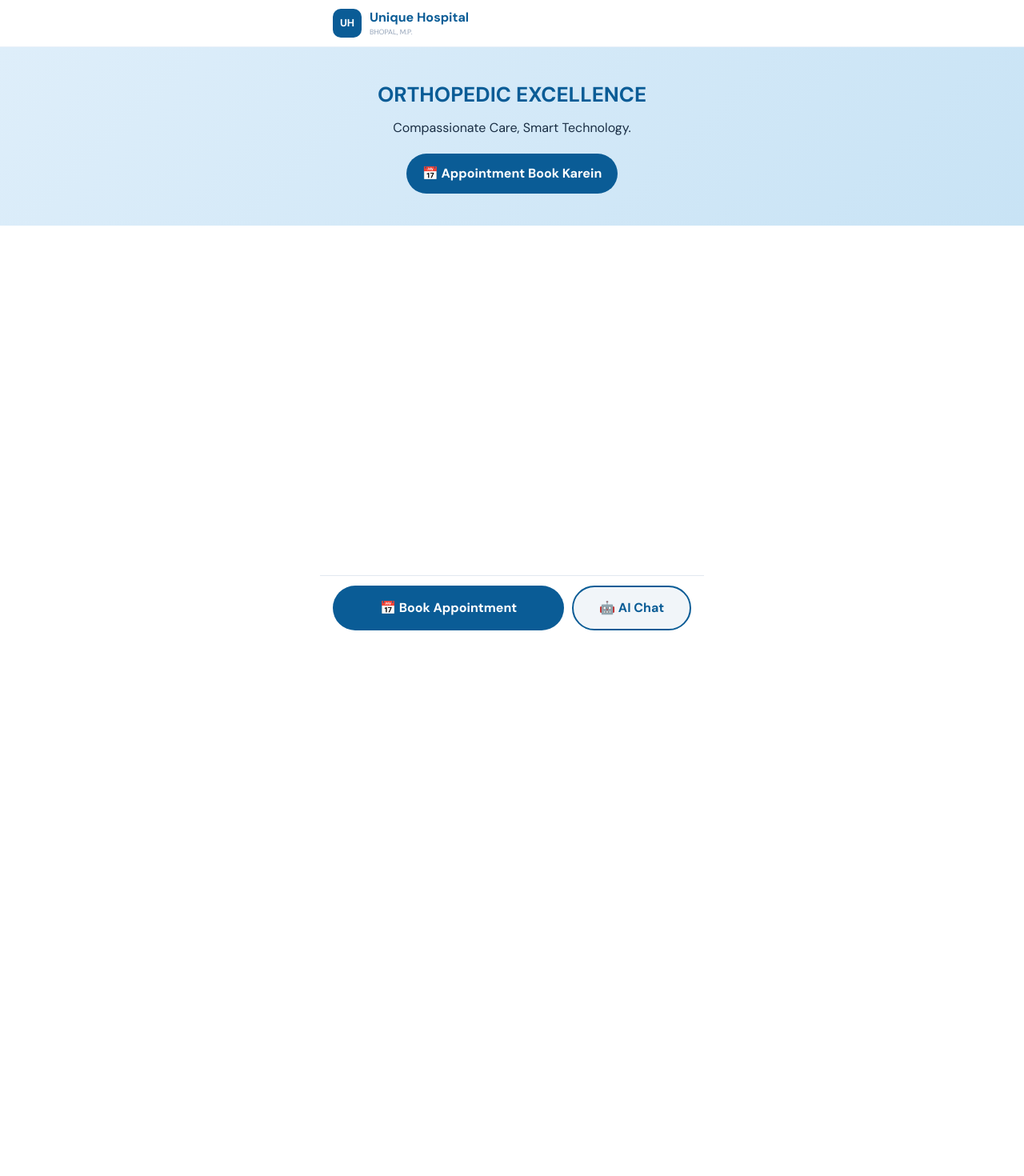
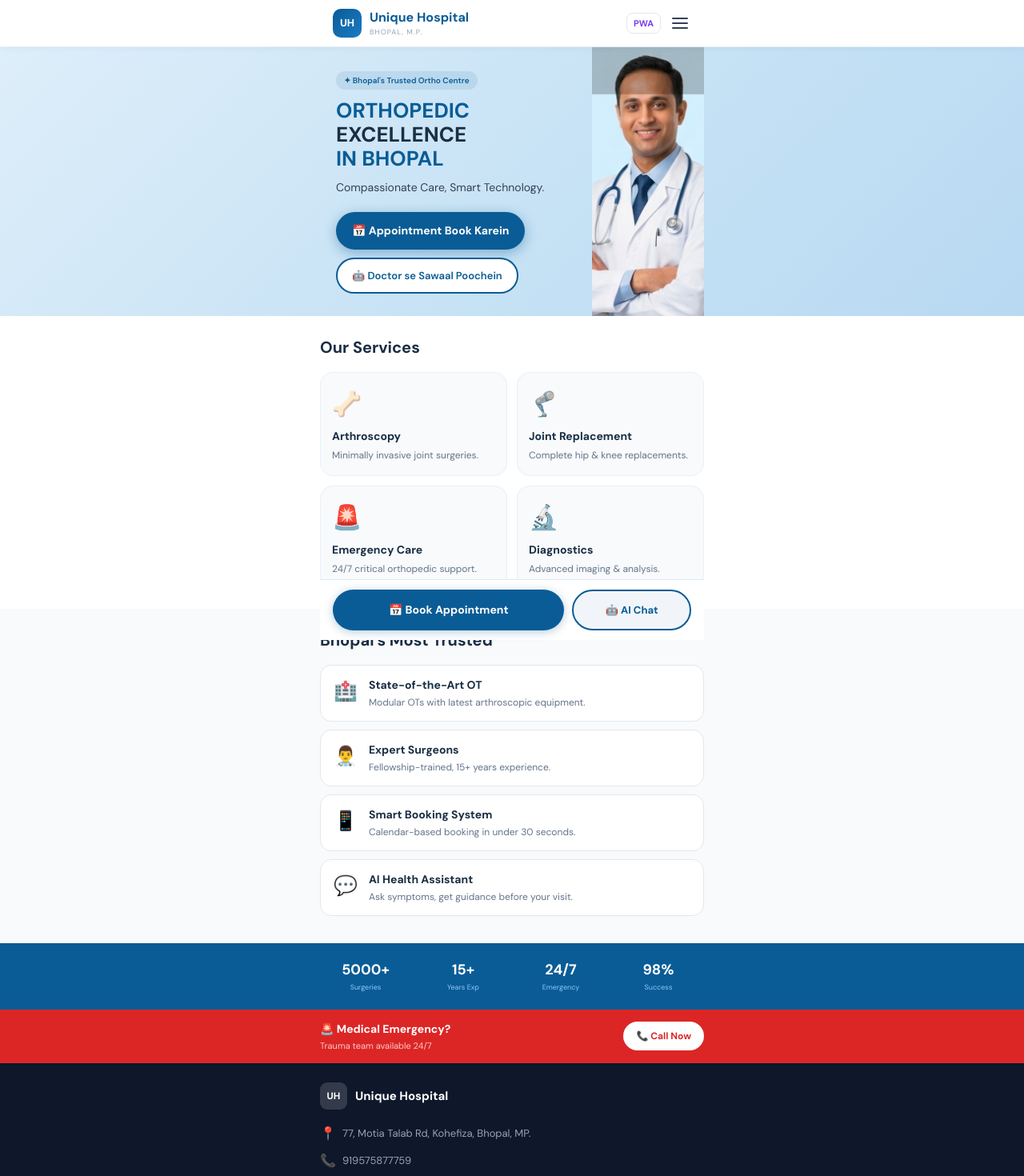
Before and after one commit to muahshi/unique-hospital, a Next.js app in the folder frontend/: page / in a window 1280 px wide. Shown: the top 1470 px of the page at 80% size. Before the commit the page ends 800 px from the top, so only its background shows below. Built offline with nearby package versions, Linux system fonts and the light colour scheme.

Commit message:
Update page.tsx

```diff
--- a/frontend/src/app/page.tsx
+++ b/frontend/src/app/page.tsx
@@ -1,27 +1,26 @@
 "use client";
 import { useState } from "react";
 
-// --- COMPONENTS DEFINED LOCALLY (No imports needed) ---
-
+// --- COMPONENTS INLINED TO FIX BUILD ERROR ---
 const EasyBooking = ({ onClose }: { onClose: () => void }) => (
-  <div style={{ position: "fixed", inset: 0, background: "white", zIndex: 100, padding: 20 }}>
-    <button onClick={onClose} style={{ marginBottom: 20 }}>⬅️ Back</button>
-    <h2 style={{ fontSize: 24, fontWeight: 800 }}>Booking Form</h2>
-    <p>5-Step Booking UI yahan build karein...</p>
+  <div style={{ position: "fixed", inset: 0, background: "#fff", zIndex: 1000, padding: 20 }}>
+    <button onClick={onClose} style={{ marginBottom: 20, cursor: 'pointer' }}>⬅️ Back</button>
+    <h2 style={{ fontSize: 24, fontWeight: 800 }}>Easy Booking</h2>
+    <p>Booking logic yahan ayega...</p>
   </div>
 );
 
 const AIChat = ({ onClose }: { onClose: () => void }) => (
-  <div style={{ position: "fixed", inset: 0, background: "#f8fafc", zIndex: 100, padding: 20 }}>
-    <button onClick={onClose} style={{ marginBottom: 20 }}>⬅️ Back</button>
-    <h2 style={{ fontSize: 24, fontWeight: 800 }}>AI Assistant</h2>
-    <p>Chat logic yahan build karein...</p>
+  <div style={{ position: "fixed", inset: 0, background: "#f8fafc", zIndex: 1000, padding: 20 }}>
+    <button onClick={onClose} style={{ marginBottom: 20, cursor: 'pointer' }}>⬅️ Back</button>
+    <h2 style={{ fontSize: 24, fontWeight: 800 }}>AI Chat</h2>
+    <p>Chat logic yahan ayega...</p>
   </div>
 );
 
-// --- MAIN HOME PAGE ---
-
+// --- MAIN PAGE CODE ---
 const PHONE   = "919575877759";
+const WA_URL  = `https://wa.me/${PHONE}?text=${encodeURIComponent("Namaste! Mujhe appointment book karni hai.")}`;
 const MAPS_URL= "https://maps.google.com/?q=Unique+Hospital+77+Motia+Talab+Rd+Kohefiza+Bhopal";
 
 const services = [
@@ -43,37 +42,159 @@ export default function Home() {
       {chatOpen    && <AIChat      onClose={() => setChatOpen(false)} />}
 
       {/* NAVBAR */}
-      <nav style={{ position:"sticky", top:0, zIndex:50, background:"#fff", borderBottom:"1px solid #e8f0f8" }}>
+      <nav style={{ position:"sticky", top:0, zIndex:50, background:"#fff", borderBottom:"1px solid #e8f0f8", boxShadow:"0 1px 8px rgba(10,92,150,0.06)" }}>
         <div style={{ maxWidth:480, margin:"0 auto", padding:"0 16px", height:58, display:"flex", alignItems:"center", justifyContent:"space-between" }}>
           <div style={{ display:"flex", alignItems:"center", gap:10 }}>
-            <div style={{ width:36, height:36, borderRadius:10, background:"#0A5C96", display:"flex", alignItems:"center", justifyContent:"center", color:"#fff", fontWeight:800, fontSize:13 }}>UH</div>
+            <div style={{ width:36, height:36, borderRadius:10, background:"linear-gradient(135deg,#0A5C96,#1a7bc4)", display:"flex", alignItems:"center", justifyContent:"center", color:"#fff", fontWeight:800, fontSize:13 }}>UH</div>
             <div>
               <div style={{ fontWeight:700, color:"#0A5C96", fontSize:16 }}>Unique Hospital</div>
-              <div style={{ fontSize:9, color:"#94a3b8", textTransform:"uppercase" }}>Bhopal, M.P.</div>
+              <div style={{ fontSize:9, color:"#94a3b8", letterSpacing:"0.12em", textTransform:"uppercase" }}>Bhopal, M.P.</div>
+            </div>
+          </div>
+          <div style={{ display:"flex", alignItems:"center", gap:10 }}>
+            <span style={{ fontWeight:900, fontSize:11, color:"#7c3aed", border:"1px solid #e2e8f0", borderRadius:8, padding:"4px 8px" }}>PWA</span>
+            <button onClick={() => setMenuOpen(!menuOpen)} style={{ background:"none", border:"none", cursor:"pointer", padding:4 }}>
+              <div style={{ display:"flex", flexDirection:"column", gap:4 }}>
+                {[0,1,2].map(i => <span key={i} style={{ display:"block", width:20, height:2, background:"#334155", borderRadius:2, opacity:menuOpen&&i===1?0:1 }}/>)}
+              </div>
+            </button>
+          </div>
+        </div>
+        {menuOpen && (
+          <div style={{ borderTop:"1px solid #f1f5f9", background:"#fff", padding:"8px 16px 16px" }}>
+            {["Services","About","Contact"].map(item => (
+              <a key={item} href={`#${item.toLowerCase()}`} onClick={() => setMenuOpen(false)} style={{ display:"block", padding:"12px 0", borderBottom:"1px solid #f8fafc", color:"#334155", textDecoration:"none", fontSize:14, fontWeight:500 }}>{item}</a>
+            ))}
+          </div>
+        )}
+      </nav>
+
+      {/* HERO */}
+      <section style={{ background:"linear-gradient(135deg,#deeefa,#c8e3f5,#b8d9f2)", overflow:"hidden" }}>
+        <div style={{ maxWidth:480, margin:"0 auto", display:"flex", alignItems:"flex-end", minHeight:280, position:"relative" }}>
+          <div style={{ flex:1, padding:"28px 20px" }}>
+            <div style={{ display:"inline-flex", alignItems:"center", gap:5, background:"rgba(10,92,150,0.1)", borderRadius:100, padding:"4px 10px", marginBottom:12 }}>
+              <span style={{ fontSize:10, fontWeight:600, color:"#0A5C96" }}>✦ Bhopal's Trusted Ortho Centre</span>
+            </div>
+            <h1 style={{ fontSize:26, fontWeight:900, lineHeight:1.15, marginBottom:10, color:"#0A5C96" }}>
+              ORTHOPEDIC<br/><span style={{ color:"#1a2e44" }}>EXCELLENCE</span><br/>IN BHOPAL
+            </h1>
+            <p style={{ fontSize:14, color:"#334155", marginBottom:20 }}>Compassionate Care, Smart Technology.</p>
+
+            <button onClick={() => setBookingOpen(true)} style={{
+              display:"flex", alignItems:"center", gap:8,
+              background:"#0A5C96", color:"#fff",
+              padding:"13px 20px", borderRadius:100,
+              fontWeight:700, fontSize:14, border:"none", cursor:"pointer",
+              boxShadow:"0 4px 16px rgba(10,92,150,0.4)", marginBottom:10, width:"fit-content"
+            }}>📅 Appointment Book Karein</button>
+
+            <button onClick={() => setChatOpen(true)} style={{
+              display:"flex", alignItems:"center", gap:8,
+              background:"#fff", color:"#0A5C96",
+              border:"2px solid #0A5C96",
+              padding:"11px 18px", borderRadius:100,
+              fontWeight:600, fontSize:13, cursor:"pointer", width:"fit-content"
+            }}>🤖 Doctor se Sawaal Poochein</button>
+          </div>
+          <div style={{ width:140, flexShrink:0, alignSelf:"stretch", position:"relative", overflow:"hidden" }}>
+             {/* Note: Ensure hero_doctor.png exists in public folder */}
+             <img src="/hero_doctor.png" alt="Doctor" style={{ position:"absolute", bottom:0, right:0, height:"100%", width:"auto", objectFit:"cover", objectPosition:"top center" }} onError={(e) => { (e.target as HTMLImageElement).style.display="none"; }}/>
+          </div>
+        </div>
+      </section>
+
+      {/* SERVICES */}
+      <section id="services" style={{ background:"#fff", padding:"24px 16px" }}>
+        <div style={{ maxWidth:480, margin:"0 auto" }}>
+          <h2 style={{ fontSize:20, fontWeight:800, marginBottom:16 }}>Our Services</h2>
+          <div style={{ display:"grid", gridTemplateColumns:"1fr 1fr", gap:12 }}>
+            {services.map((s,i) => (
+              <div key={i} style={{ background:"#f8fafc", border:"1px solid #e8f0f8", borderRadius:16, padding:"16px 14px" }}>
+                <div style={{ fontSize:30, marginBottom:8 }}>{s.icon}</div>
+                <div style={{ fontWeight:700, fontSize:14, marginBottom:4 }}>{s.title}</div>
+                <div style={{ fontSize:12, color:"#64748b", lineHeight:1.5 }}>{s.desc}</div>
+              </div>
+            ))}
+          </div>
+        </div>
+      </section>
+
+      {/* WHY US */}
+      <section id="about" style={{ background:"#f8fafc", padding:"24px 16px" }}>
+        <div style={{ maxWidth:480, margin:"0 auto" }}>
+          <h2 style={{ fontSize:20, fontWeight:800, marginBottom:16 }}>Bhopal's Most Trusted</h2>
+          {[
+            { icon:"🏥", title:"State-of-the-Art OT",   desc:"Modular OTs with latest arthroscopic equipment." },
+            { icon:"👨‍⚕️", title:"Expert Surgeons",        desc:"Fellowship-trained, 15+ years experience." },
+            { icon:"📱", title:"Smart Booking System",   desc:"Calendar-based booking in under 30 seconds." },
+            { icon:"💬", title:"AI Health Assistant",    desc:"Ask symptoms, get guidance before your visit." },
+          ].map((item,i) => (
+            <div key={i} style={{ display:"flex", alignItems:"flex-start", gap:14, background:"#fff", borderRadius:14, padding:"14px 16px", border:"1px solid #e2e8f0", marginBottom:10 }}>
+              <span style={{ fontSize:24 }}>{item.icon}</span>
+              <div>
+                <div style={{ fontWeight:700, fontSize:14, marginBottom:2 }}>{item.title}</div>
+                <div style={{ fontSize:12, color:"#64748b", lineHeight:1.5 }}>{item.desc}</div>
+              </div>
+            </div>
+          ))}
+        </div>
+      </section>
+
+      {/* STATS */}
+      <section style={{ background:"#0A5C96", padding:"20px 16px" }}>
+        <div style={{ maxWidth:480, margin:"0 auto", display:"grid", gridTemplateColumns:"1fr 1fr 1fr 1fr", textAlign:"center", gap:8 }}>
+          {[{n:"5000+",l:"Surgeries"},{n:"15+",l:"Years Exp"},{n:"24/7",l:"Emergency"},{n:"98%",l:"Success"}].map((s,i) => (
+            <div key={i}><div style={{ fontSize:18, fontWeight:800, color:"#fff" }}>{s.n}</div><div style={{ fontSize:9, color:"#93c5fd", marginTop:2 }}>{s.l}</div></div>
+          ))}
+        </div>
+      </section>
+
+      {/* EMERGENCY */}
+      <section style={{ background:"#dc2626", padding:"14px 16px" }}>
+        <div style={{ maxWidth:480, margin:"0 auto", display:"flex", alignItems:"center", justifyContent:"space-between", gap:12 }}>
+          <div>
+            <div style={{ fontWeight:700, color:"#fff", fontSize:14 }}>🚨 Medical Emergency?</div>
+            <div style={{ fontSize:11, color:"#fecaca", marginTop:2 }}>Trauma team available 24/7</div>
+          </div>
+          <a href={`tel:+91${PHONE}`} style={{ background:"#fff", color:"#dc2626", padding:"9px 16px", borderRadius:100, fontWeight:700, fontSize:12, textDecoration:"none" }}>📞 Call Now</a>
+        </div>
+      </section>
+
+      {/* FOOTER */}
+      <footer id="contact" style={{ background:"#0f172a", padding:"24px 16px 100px" }}>
+        <div style={{ maxWidth:480, margin:"0 auto" }}>
+          <div style={{ display:"flex", alignItems:"center", gap:10, marginBottom:18 }}>
+            <div style={{ width:34, height:34, borderRadius:9, background:"rgba(255,255,255,0.15)", display:"flex", alignItems:"center", justifyContent:"center", color:"#fff", fontWeight:800, fontSize:12 }}>UH</div>
+            <div style={{ fontWeight:700, color:"#fff", fontSize:15 }}>Unique Hospital</div>
+          </div>
+          <a href={MAPS_URL} target="_blank" rel="noopener noreferrer" style={{ display:"flex", alignItems:"center", gap:8, marginBottom:10, textDecoration:"none" }}>
+            <span>📍</span><span style={{ fontSize:13, color:"#94a3b8" }}>77, Motia Talab Rd, Kohefiza, Bhopal, MP.</span>
+          </a>
+          <a href={`tel:+91${PHONE}`} style={{ display:"flex", alignItems:"center", gap:8, marginBottom:16, textDecoration:"none" }}>
+            <span>📞</span><span style={{ fontSize:13, color:"#94a3b8" }}>{PHONE}</span>
+          </a>
+          <div style={{ borderTop:"1px solid rgba(255,255,255,0.08)", paddingTop:14 }}>
+            <div style={{ fontSize:11, color:"#475569" }}>© {new Date().getFullYear()} Unique Hospital. All rights reserved.</div>
+            <div style={{ display:"flex", gap:12, marginTop:6 }}>
+              <span style={{ fontSize:10, color:"#64748b" }}>Mon–Sat: 9AM–8PM</span>
+              <span style={{ fontSize:10, color:"#4ade80", fontWeight:600 }}>Emergency: 24×7</span>
             </div>
           </div>
         </div>
-      </nav>
-
-      {/* HERO SECTION */}
-      <section style={{ background:"linear-gradient(135deg,#deeefa,#c8e3f5)", padding:"40px 20px" }}>
-        <div style={{ maxWidth:480, margin:"0 auto", textAlign:"center" }}>
-          <h1 style={{ fontSize:26, fontWeight:900, marginBottom:10, color:"#0A5C96" }}>ORTHOPEDIC EXCELLENCE</h1>
-          <p style={{ marginBottom:20 }}>Compassionate Care, Smart Technology.</p>
-          <button onClick={() => setBookingOpen(true)} style={{ background:"#0A5C96", color:"#fff", padding:"13px 20px", borderRadius:100, border:"none", fontWeight:700, cursor:"pointer" }}>
-            📅 Appointment Book Karein
-          </button>
-        </div>
-      </section>
+      </footer>
 
       {/* STICKY BOTTOM BAR */}
       <div style={{ position:"fixed", bottom:0, left:0, right:0, zIndex:100, background:"#fff", borderTop:"1px solid #e2e8f0", padding:"12px 16px", display:"flex", gap:10, maxWidth:480, margin:"0 auto" }}>
-        <button onClick={() => setBookingOpen(true)} style={{ flex:2, background:"#0A5C96", color:"#fff", borderRadius:100, padding:"14px 0", border:"none", fontWeight:700, cursor:"pointer" }}>
-          📅 Book Appointment
-        </button>
-        <button onClick={() => setChatOpen(true)} style={{ flex:1, background:"#f1f5f9", color:"#0A5C96", borderRadius:100, padding:"14px 0", border:"2px solid #0A5C96", fontWeight:700, cursor:"pointer" }}>
-          🤖 AI Chat
-        </button>
+        <button onClick={() => setBookingOpen(true)} style={{
+          flex:2, background:"#0A5C96", color:"#fff", border:"none",
+          borderRadius:100, padding:"14px 0", fontWeight:700, fontSize:14, cursor:"pointer",
+          boxShadow:"0 2px 12px rgba(10,92,150,0.3)"
+        }}>📅 Book Appointment</button>
+        <button onClick={() => setChatOpen(true)} style={{
+          flex:1, background:"#f1f5f9", color:"#0A5C96", border:"2px solid #0A5C96",
+          borderRadius:100, padding:"14px 0", fontWeight:700, fontSize:13, cursor:"pointer"
+        }}>🤖 AI Chat</button>
       </div>
 
     </div>
```
